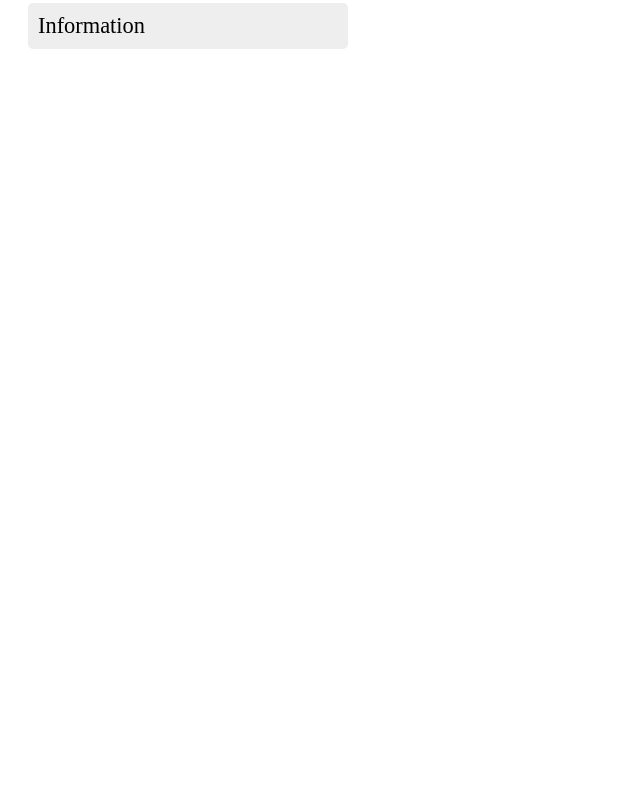
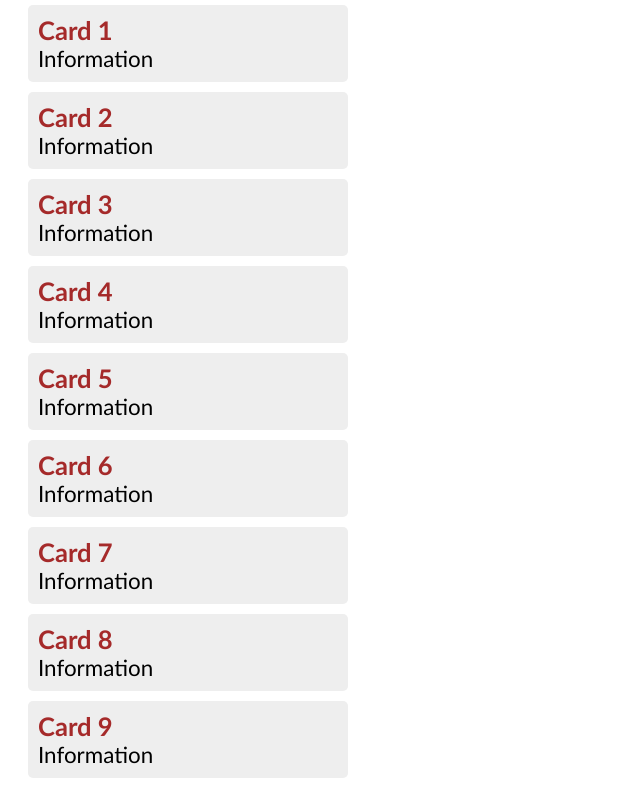
Before and after one commit to edwardtanguay/vanilla-javascript-import-class-examplle, a website with bundled scripts: page index.html in a window 1280 px wide. Shown: the part 83-868 px from the top of the page, without its empty margins (0-640 px from the left). Before the commit the page ends 800 px from the top, so only its background shows below. Built offline with nearby package versions, Linux system fonts and the light colour scheme.

Commit message:
make module with function

```diff
--- a/css/main.css
+++ b/css/main.css
@@ -1,5 +1,6 @@
 body {
 	padding: 20px;
+	font-family: 'Gill Sans', 'Gill Sans MT', Calibri, 'Trebuchet MS', sans-serif;
 }
 .card {
 	background: #eee;
@@ -7,4 +8,11 @@ body {
 	padding: 10px;
 	font-size: 1.4rem;
 	border-radius: 5px;
+	margin: 0 10px 10px 0;
 }
+
+h2 {
+	margin: 0;
+	font-size: 1.6rem;
+	color: brown;
+}
--- a/index.html
+++ b/index.html
@@ -5,7 +5,7 @@
 	<link rel="stylesheet" href="./css/main.css">
 	<meta name="viewport" content="width=device-width, initial-scale=1.0">
 	<title>Import Test</title>
-	<script src="./js/main.js" defer></script>
+	<script src="./js/main.js"i type="module" defer></script>
 </head>
 <body>
 	<h1>Test</h1>
--- a/js/card.js
+++ b/js/card.js
@@ -0,0 +1,8 @@
+export const attachCard = (elem, title = 'Info') => {
+	elem.innerHTML += `
+<div class="card">
+<h2>${title}</h2>
+	Information
+</div>
+`;
+}
--- a/js/main.js
+++ b/js/main.js
@@ -1,7 +1,7 @@
+import { attachCard } from './card.js';
+
 const contentElement = document.querySelector('.content');
 
-contentElement.innerHTML = `
-<div class="card">
-	Information
-</div>
-`;
+for (let x = 1; x <= 10; x++) {
+	attachCard(contentElement, `Card ${x}`);
+}
```
Also changed, not shown: package.json (added, +14 -0 lines).
